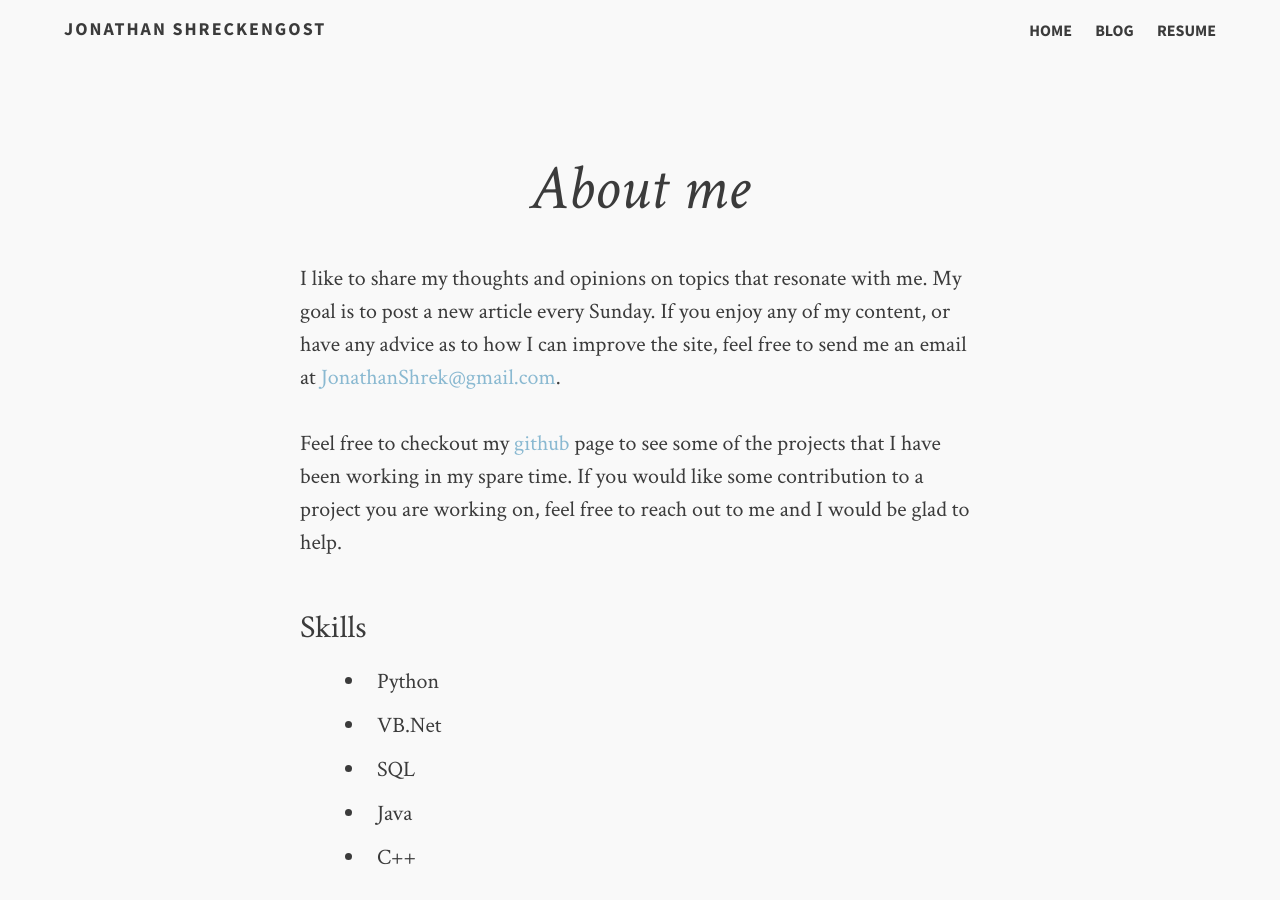
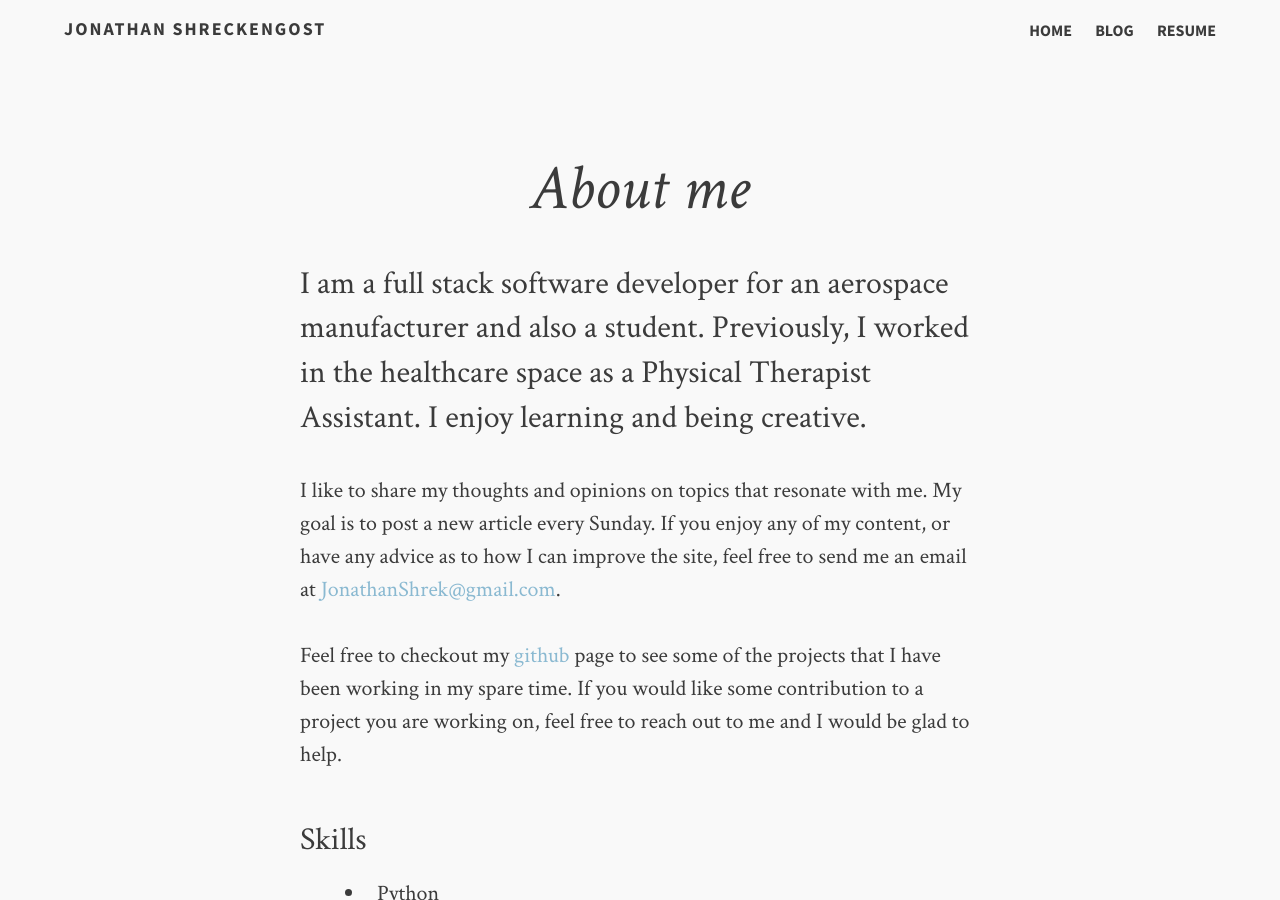
Before and after one commit to JonathanShrek/jonathanshrek.github.io, a Jekyll site: the page built from index.md, in a window 1280 px wide and 900 px high. Built offline with Jekyll 4.4.1, drawn with Linux system fonts in a browser that asks for light colours.

Commit message:
Added an about section to the about me homepage

```diff
--- a/index.md
+++ b/index.md
@@ -1,6 +1,7 @@
 ---
 layout: post-no-feature #page
 title: "About me"
+description: I am a full stack software developer for an aerospace manufacturer and also a student. Previously, I worked in the healthcare space as a Physical Therapist Assistant. I enjoy learning and being creative.
 tags: [Jekyll, theme, responsive, blog, template]
 #image:
   #feature: typewriter.jpg
```
Also changed, not shown: images/blog.png (added).
